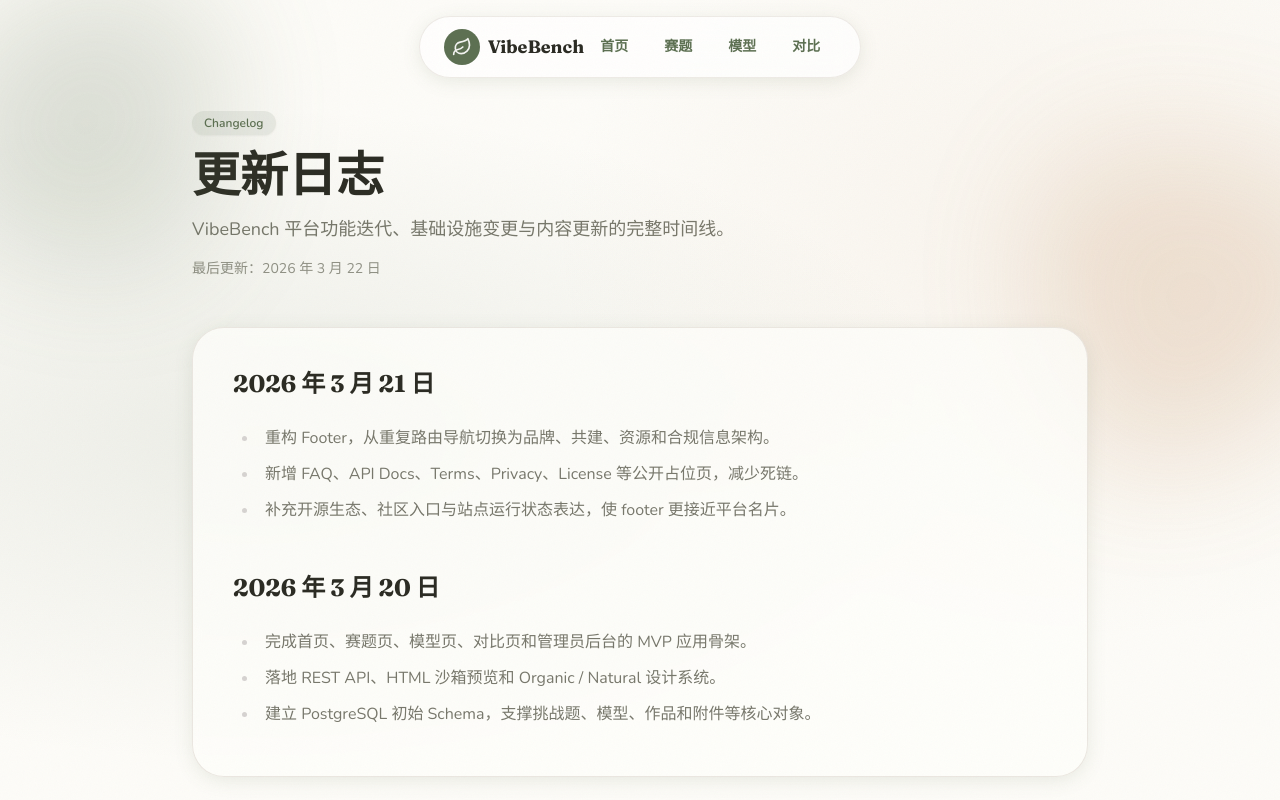
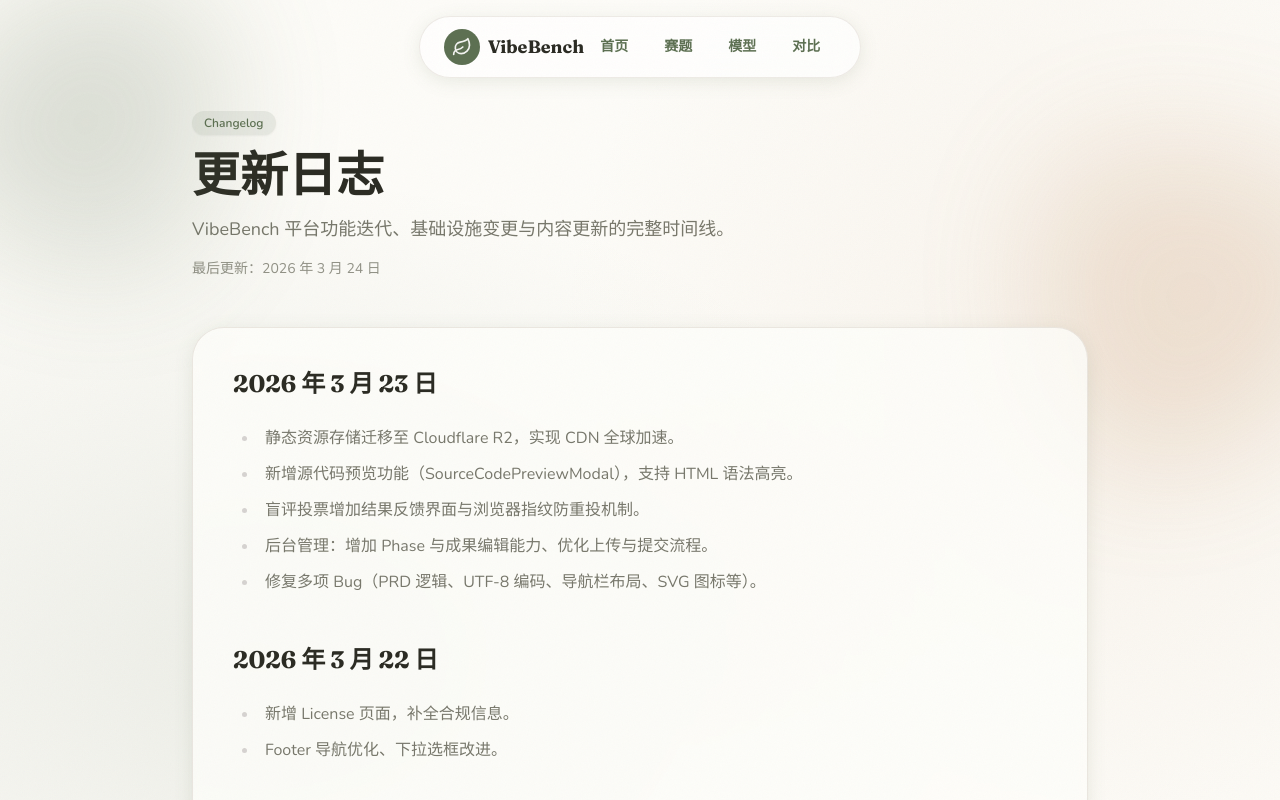
Before and after one commit to kirenath/vibebench, a Next.js app: page /changelog in a window 1280 px wide. Shown: the top 800 px of the page. Built offline with nearby package versions, Linux system fonts and the light colour scheme; no server answers; the database is empty; a web font is replaced by a local one.

Commit message:
修改技术栈网页与更新日志

```diff
--- a/src/app/changelog/page.tsx
+++ b/src/app/changelog/page.tsx
@@ -12,8 +12,23 @@
       eyebrow="Changelog"
       title="更新日志"
       description="VibeBench 平台功能迭代、基础设施变更与内容更新的完整时间线。"
-      updatedAt="2026 年 3 月 22 日"
+      updatedAt="2026 年 3 月 24 日"
     >
+      <h2>2026 年 3 月 23 日</h2>
+      <ul>
+        <li>静态资源存储迁移至 Cloudflare R2，实现 CDN 全球加速。</li>
+        <li>新增源代码预览功能（SourceCodePreviewModal），支持 HTML 语法高亮。</li>
+        <li>盲评投票增加结果反馈界面与浏览器指纹防重投机制。</li>
+        <li>后台管理：增加 Phase 与成果编辑能力、优化上传与提交流程。</li>
+        <li>修复多项 Bug（PRD 逻辑、UTF-8 编码、导航栏布局、SVG 图标等）。</li>
+      </ul>
+
+      <h2>2026 年 3 月 22 日</h2>
+      <ul>
+        <li>新增 License 页面，补全合规信息。</li>
+        <li>Footer 导航优化、下拉选框改进。</li>
+      </ul>
+
       <h2>2026 年 3 月 21 日</h2>
       <ul>
         <li>重构 Footer，从重复路由导航切换为品牌、共建、资源和合规信息架构。</li>
--- a/src/app/powered-by/page.tsx
+++ b/src/app/powered-by/page.tsx
@@ -12,7 +12,7 @@
       eyebrow="Tech Stack"
       title="技术支持"
       description="构建与运行 VibeBench 的核心技术栈、基础设施和开源依赖。"
-      updatedAt="2026 年 3 月 22 日"
+      updatedAt="2026 年 3 月 24 日"
     >
       <h2>前端框架</h2>
       <ul>
@@ -48,6 +48,12 @@
           </a>
           ) — 托管数据库，存储挑战题、模型信息和作品数据
         </li>
+        <li>
+          <a href="https://developers.cloudflare.com/r2/" target="_blank" rel="noopener noreferrer">
+            <strong>Cloudflare R2</strong>
+          </a>{" "}
+          — S3 兼容对象存储，托管静态资源（HTML 作品、PRD、截图），经 CDN 全球分发
+        </li>
       </ul>
 
       <h2>开发工具</h2>
```
Also changed, not shown: 1 other file (tests, documents, lock files or other folders).
